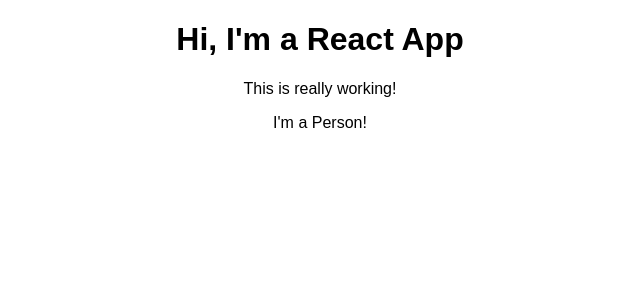
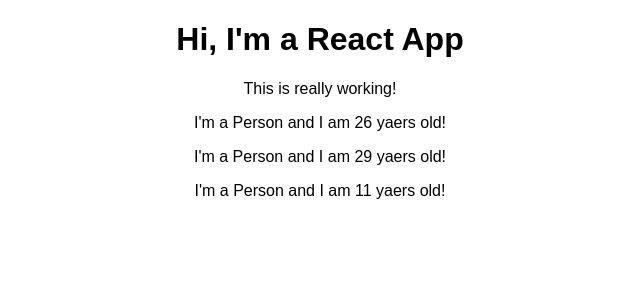
Before and after one commit to jswob/react-complete-guide, a React (Create React App) app: page / in a window 1280 px wide. Shown: the top 300 px of the page, without its empty margins (320-960 px from the left). Built offline with nearby package versions, Linux system fonts and the light colour scheme.

Commit message:
Add ranodm age to Person component

```diff
--- a/src/App.js
+++ b/src/App.js
@@ -9,6 +9,8 @@
         <h1>Hi, I'm a React App</h1>
         <p>This is really working!</p>
         <Person />
+        <Person />
+        <Person />
       </div>
     );
   }
--- a/src/Person/Person.js
+++ b/src/Person/Person.js
@@ -1,7 +1,9 @@
 import React from "react";
 
 const person = () => {
-  return <p>I'm a Person!</p>;
+  return (
+    <p>I'm a Person and I am {Math.floor(Math.random() * 30)} yaers old!</p>
+  );
 };
 
 export default person;
```
